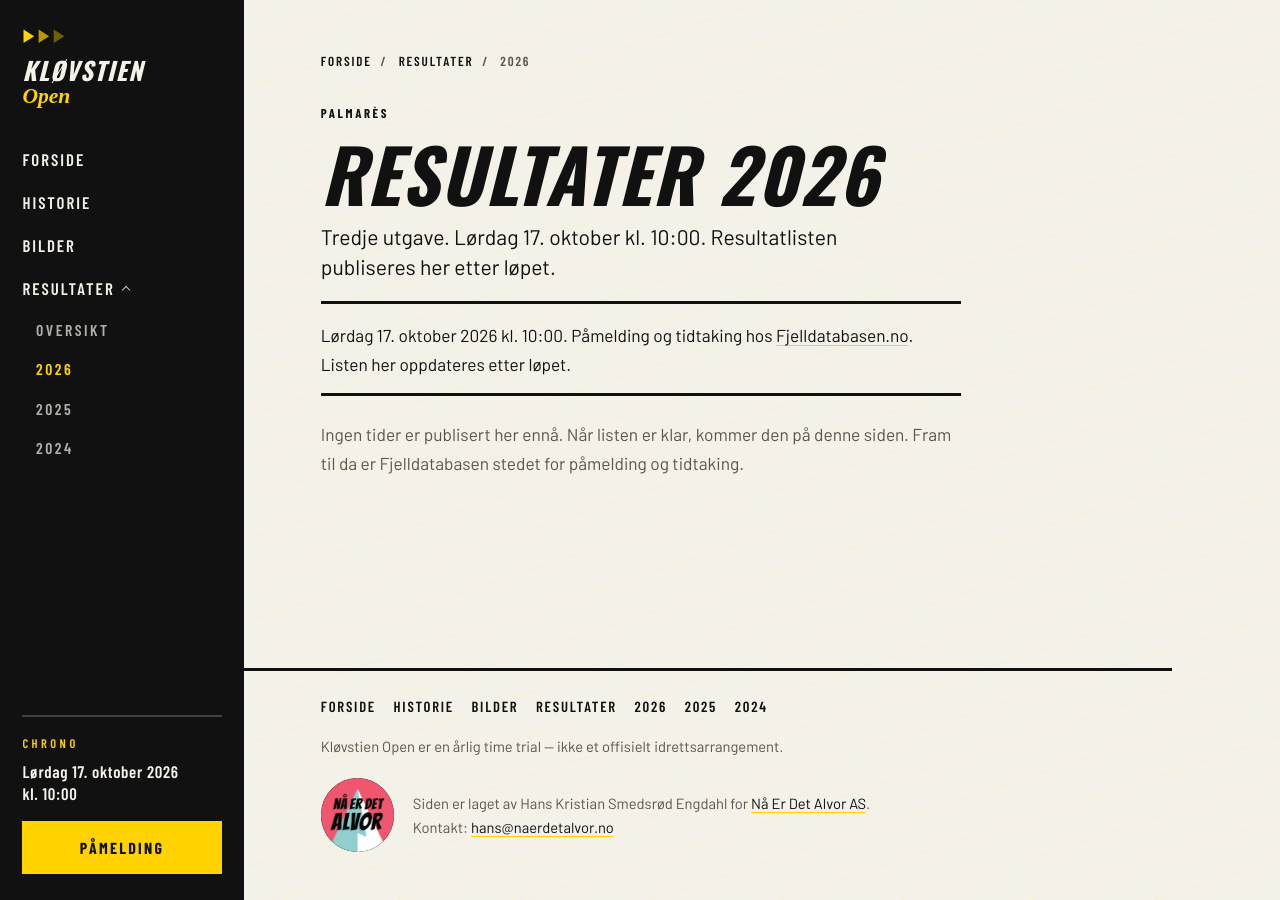
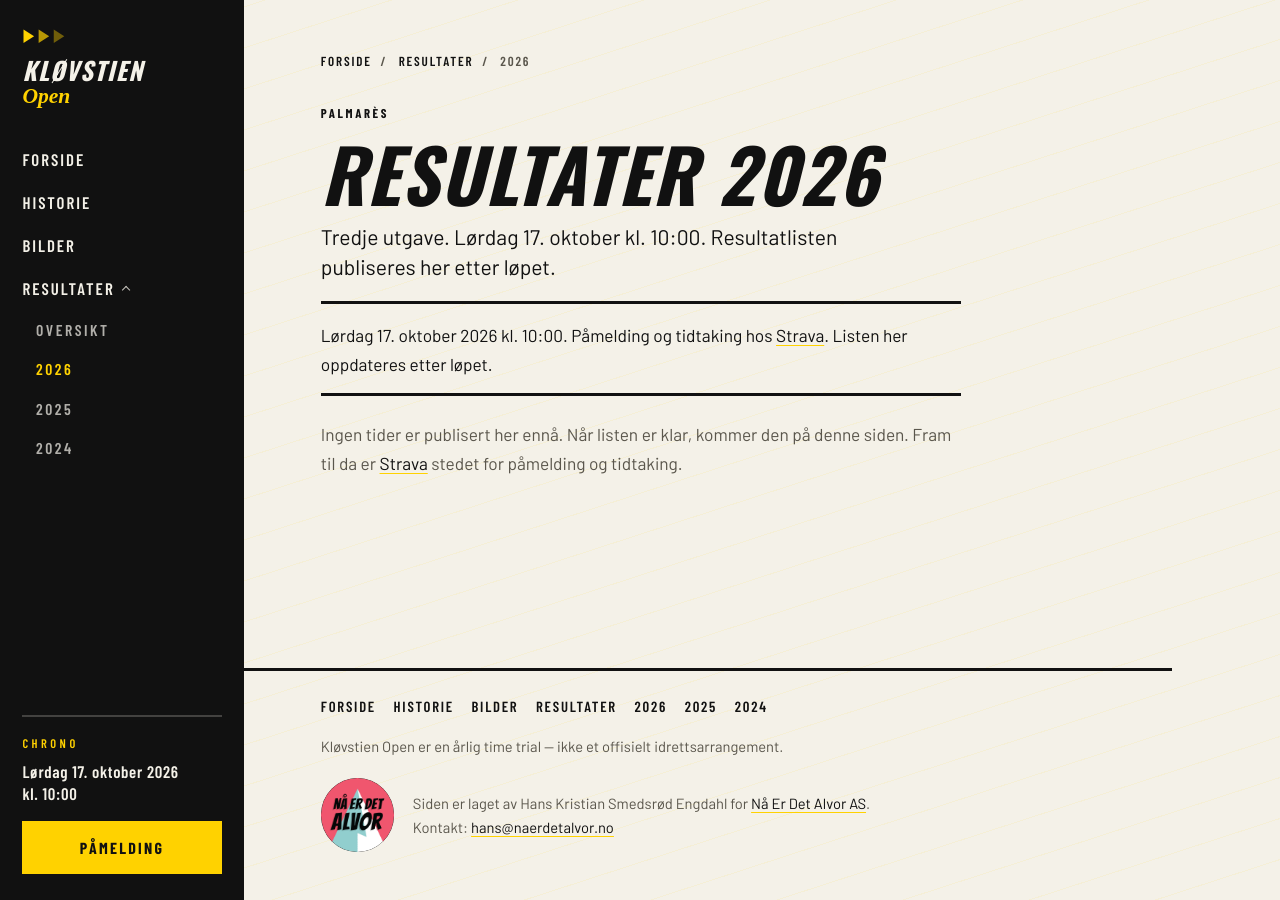
Before and after one commit to hanserino/klovstien, a Jekyll site: the page built from resultater/2026.md, in a window 1280 px wide. Built offline with Jekyll 4.4.1, drawn with Linux system fonts in a browser that asks for light colours; some web fonts are replaced.

Commit message:
Point 2026 registration at the Strava club event.
Co-authored-by: Cursor <cursoragent@cursor.com>

```diff
--- a/_config.yml
+++ b/_config.yml
@@ -43,8 +43,8 @@ race:
   elevation: 875 høydemeter
   start: Åndalsnes sentrum
   finish: Trollstigplatået
-  registration_url: https://www.fjelldatabasen.no/races/klovstien-open/2026/17km
-  registration_label: Fjelldatabasen.no
+  registration_url: https://www.strava.com/clubs/495731/group_events/3534818864569984768/occurrences/FQIWgJzZgO7BmY5iHBTUHxQUFCIUFBQAFAAAHBaA4P-NqWgAAA==
+  registration_label: Strava
   years: [2026, 2025, 2024]
 
 analytics:
--- a/_includes/resultat-aar.html
+++ b/_includes/resultat-aar.html
@@ -41,6 +41,6 @@
       </table>
     </div>
   {% else %}
-    <p class="empty-results">Ingen tider er publisert her ennå. Når listen er klar, kommer den på denne siden. Fram til da er Fjelldatabasen stedet for påmelding og tidtaking.</p>
+    <p class="empty-results">Ingen tider er publisert her ennå. Når listen er klar, kommer den på denne siden. Fram til da er <a href="{{ site.race.registration_url }}" rel="noopener noreferrer">{{ site.race.registration_label }}</a> stedet for påmelding og tidtaking.</p>
   {% endif %}
 </article>
--- a/index.html
+++ b/index.html
@@ -55,7 +55,7 @@ body_class: home
       <p>Kløvstien Open er <em>en årlig manndomsprøve</em> fra togstasjonen i Åndalsnes sentrum til Trollstigplatået på den berømte Kløvstien via stiene i Isterdalen.
           Dette er en <em>historisk handelsrute</em> som har vært brukt til transportere varer mellom Romsdalen og Valldal i snart 1000 år. Dette er ikke et offisielt idrettsarrangement, men en gjeng som møtes for å se hvor raskt vi klarer å løpe fra Åndalsnes til Trollstigplatået.
       </p>
-      <p><em>Tidtakning</em> gjøres ved hjelp av <a target="_blank" href="{{ site.race.registration_url }}" rel="noopener noreferrer">Fjelldatabasen</a> via Strava, så du er selv ansvarlig for å starte og stoppe klokka.
+      <p><em>Tidtakning</em> gjøres via <a target="_blank" href="{{ site.race.registration_url }}" rel="noopener noreferrer">Strava</a>, så du er selv ansvarlig for å starte og stoppe klokka.
           Det er ingen startnummer, ingen premier og ingen påmeldingsavgift - kun stien, klokka og din blodsmak i munnen.
       </p>
       <p>NB! Trollstigvegen har en tendens til å være stengt så sent på sesongen, så ikke belag deg på å bli kjørt ned. I 2025 satt noen av oss biler ved Kløvstien-parkeringen og jogget sammen ned dit etter løpet mens noen jogget helt tilbake til start. Dette funket bra.</p>
--- a/resultater/2026.md
+++ b/resultater/2026.md
@@ -1,7 +1,7 @@
 ---
 layout: default
 title: Resultater 2026
-description: Terrengløpet Kløvstien Open 2026 går lørdag 17. oktober kl. 10:00. Påmelding og tidtaking hos Fjelldatabasen. Resultatlisten publiseres her etter løpet.
+description: Terrengløpet Kløvstien Open 2026 går lørdag 17. oktober kl. 10:00. Påmelding på Strava. Resultatlisten publiseres her etter løpet.
 year: 2026
 permalink: /resultater/2026/
 ---
```
